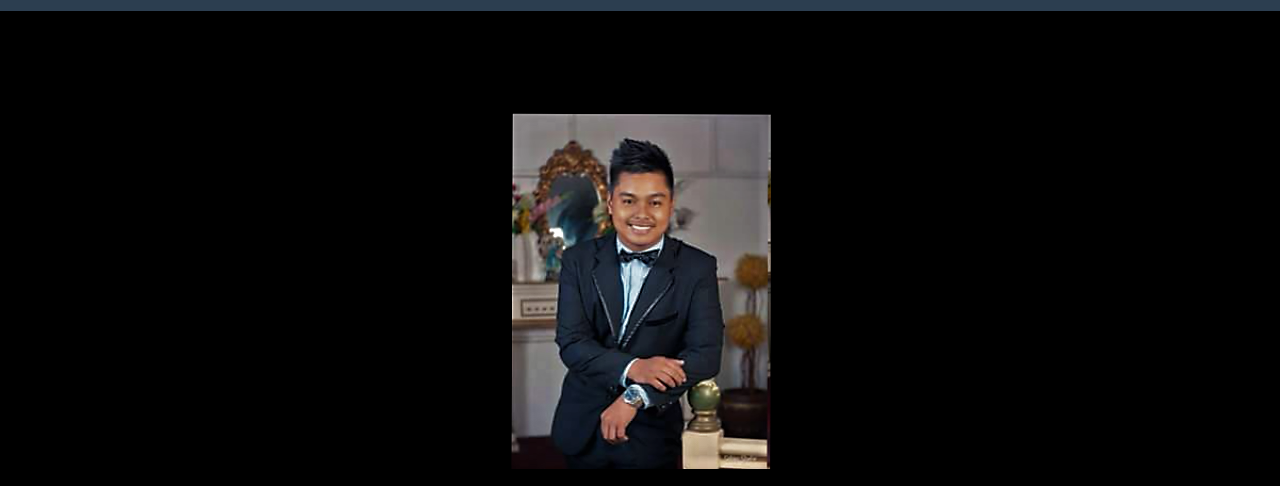
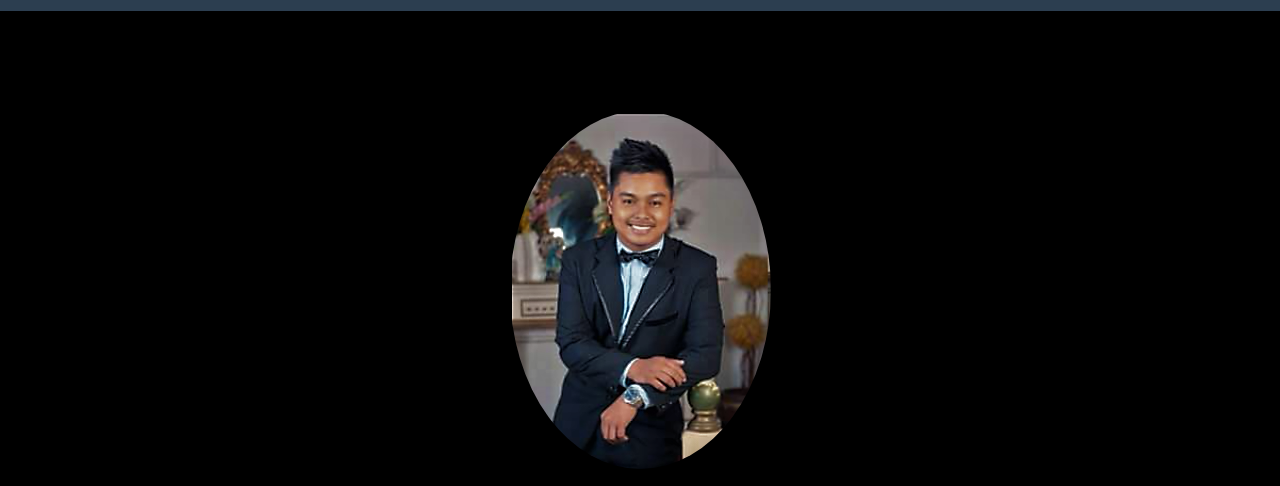
Before and after one commit to jajoke/jake.github.io, a website: page index.html in a window 1280 px wide. Shown: the part 89-575 px from the top of the page. Drawn offline with nearby package versions, Linux system fonts and the light colour scheme.

Commit message:
Update index.html

```diff
--- a/index.html
+++ b/index.html
@@ -72,7 +72,7 @@
         <div class="container">
             <div class="row">
                 <div class="col-lg-12">
-                    <img class="img-responsive img-cirlce"  src="profilef.png"style="height:200; width:300;align:center" alt="">
+                    <img class="img-responsive img-circle"  src="profilef.png"style="height:200; width:300;align:center" alt="">
                     <div class="intro-text">
                         <span class="name">Daryl Jake N. De Guzman</span>
                         <hr class="star-light">
```
